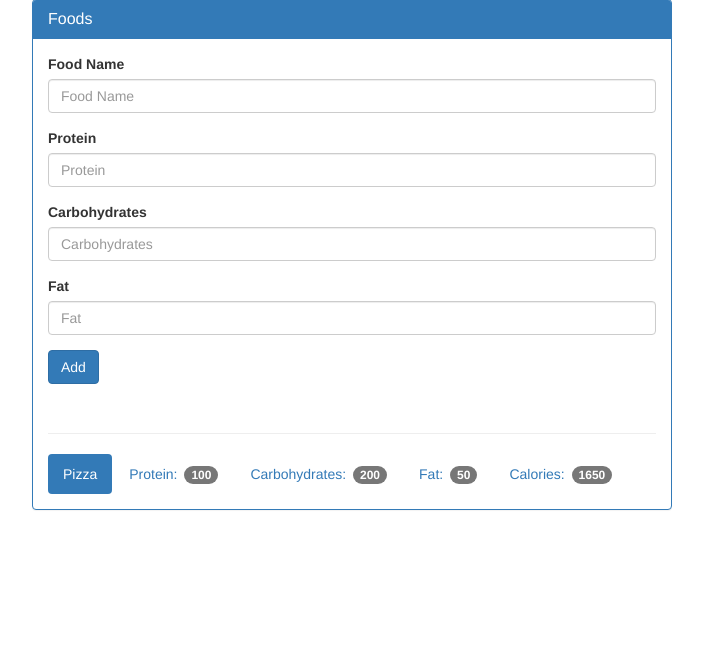
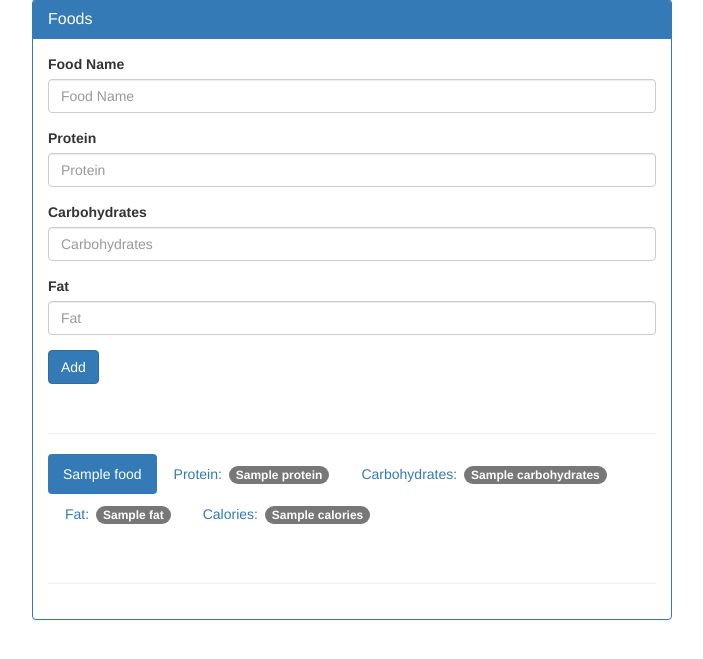
Before and after one commit to zee467/Food-Tracker-App, a Flask app: template templates/add_food.html in a window 1280 px wide. Shown: the part 71-730 px from the top of the page, without its empty margins (288-991 px from the left). Run offline with Flask 3, Linux system fonts and the light colour scheme; the template is opened without the code that fills it: most values are stand-ins (such as "Sample title", 1, 10 or a date in 2020); some libraries are stand-ins or nearby versions.

Commit message:
Display All Foods in the database

```diff
--- a/app.py
+++ b/app.py
@@ -33,6 +33,8 @@ def view():
 
 @app.route("/food", methods=["GET", "POST"])
 def food():
+    db = get_db()
+
     if request.method == "POST":
         food = request.form['food-name']
         fat = int(request.form['fat'])
@@ -40,8 +42,10 @@ def food():
         protein = int(request.form['protein'])
 
         calories = carbohydrates * 4 + protein * 4 + fat * 9
-        db = get_db()
+
         db.execute('insert into food (name, protein, carbohydrates, fat, calories) values (?, ?, ?, ?, ?)', [food, protein, carbohydrates, fat, calories])
         db.commit()
 
-    return render_template("add_food.html")
+    cur = db.execute("select name, protein, carbohydrates, fat, calories from food")
+    results = cur.fetchall()
+    return render_template("add_food.html", results=results)
--- a/templates/add_food.html
+++ b/templates/add_food.html
@@ -43,35 +43,40 @@
 
             <div class="panel-body">
 
-              <form method="POST" action="/">
+              <form method="POST" action="{{ url_for('food') }}">
                 <div class="form-group">
                   <label for="food-name">Food Name</label>
-                  <input type="text" class="form-control" id="food-name" placeholder="Food Name">
+                  <input type="text" class="form-control" id="food-name" name="food-name" placeholder="Food Name">
                 </div>
                 <div class="form-group">
                   <label for="protein">Protein</label>
-                  <input type="number" class="form-control" id="protein" placeholder="Protein">
+                  <input type="number" class="form-control" id="protein" name="protein" placeholder="Protein">
                 </div>
                 <div class="form-group">
                   <label for="carbohydrates">Carbohydrates</label>
-                  <input type="number" class="form-control" id="carbohydrates" placeholder="Carbohydrates">
+                  <input type="number" class="form-control" id="carbohydrates" name="carbohydrates" placeholder="Carbohydrates">
                 </div>
                 <div class="form-group">
                   <label for="fat">Fat</label>
-                  <input type="number" class="form-control" id="fat" placeholder="Fat">
+                  <input type="number" class="form-control" id="fat" name="fat" placeholder="Fat">
                 </div>
                 <button type="submit" class="btn btn-primary">Add</button>
               </form>
 
               <div class="page-header"></div>
 
-              <ul class="nav nav-pills" role="tablist">
-                <li class="active"><a>Pizza</a></li>
-                <li><a>Protein: <span class="badge">100</span></a></li>
-                <li><a>Carbohydrates: <span class="badge">200</span></a></li>
-                <li><a>Fat: <span class="badge">50</span></a></li>
-                <li><a>Calories: <span class="badge">1650</span></a></li>
-              </ul>
+              {% for food in results %}
+                <ul class="nav nav-pills" role="tablist">
+                  <li class="active"><a>{{ food.name }}</a></li>
+                  <li><a>Protein: <span class="badge">{{ food.protein }}</span></a></li>
+                  <li><a>Carbohydrates: <span class="badge">{{ food.carbohydrates }}</span></a></li>
+                  <li><a>Fat: <span class="badge">{{ food.fat }}</span></a></li>
+                  <li><a>Calories: <span class="badge">{{ food.calories }}</span></a></li>
+                </ul>
+
+                <div class="page-header"></div>
+
+              {% endfor %}
             </div>
 
           </div>
```
